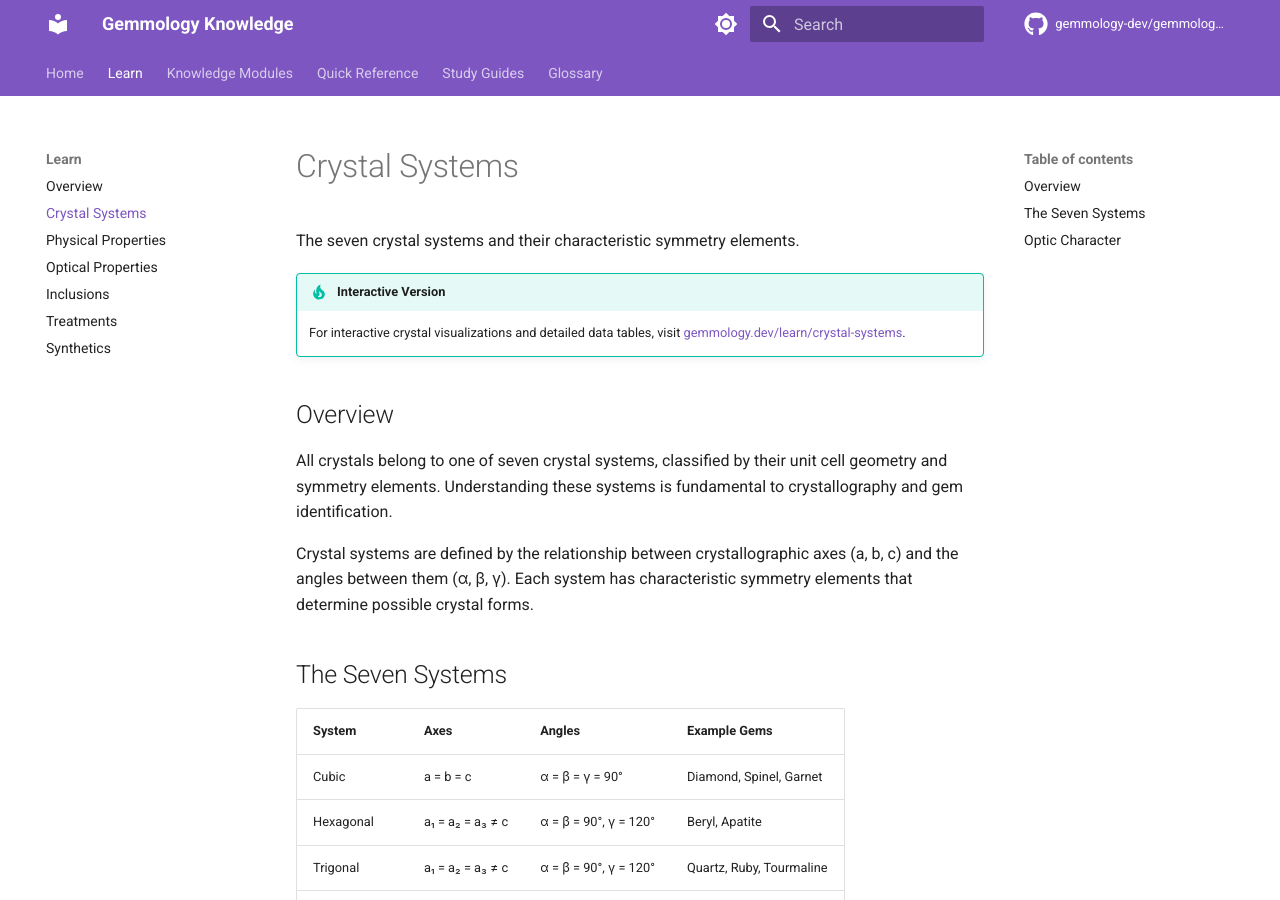
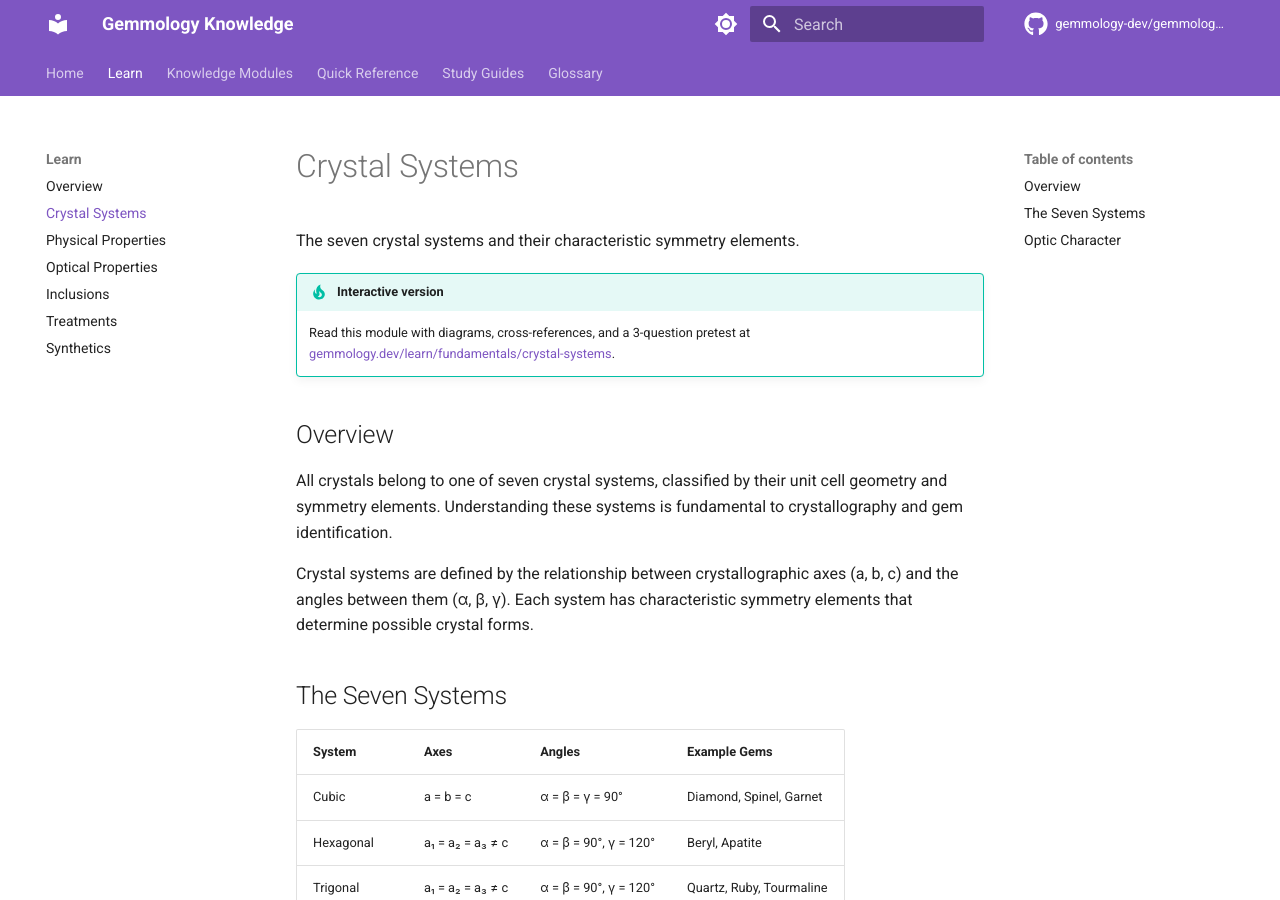
Before and after one commit to gemmology-dev/gemmology-knowledge, an MkDocs documentation site: the page built from docs/learn/crystal-systems.md, in a window 1280 px wide and 900 px high. Built offline with MkDocs 1.6.1 and Material for MkDocs 9.7.7, drawn with Linux system fonts in a browser that asks for light colours; comment, search, counter and statistics services are not loaded.

Commit message:
docs(learn): add interactive-companion links to module pages (#17)
Update the six top-level module pages with reciprocity admonitions
pointing to the matching interactive pages on gemmology.dev, including
the correct category path segments (fundamentals/ or identification/)
and the standard tip-block wording with pretest callout.

```diff
--- a/docs/learn/crystal-systems.md
+++ b/docs/learn/crystal-systems.md
@@ -2,8 +2,9 @@
 
 The seven crystal systems and their characteristic symmetry elements.
 
-!!! tip "Interactive Version"
-    For interactive crystal visualizations and detailed data tables, visit [gemmology.dev/learn/crystal-systems](https://gemmology.dev/learn/crystal-systems).
+!!! tip "Interactive version"
+    Read this module with diagrams, cross-references, and a 3-question pretest at
+    [gemmology.dev/learn/fundamentals/crystal-systems](https://gemmology.dev/learn/fundamentals/crystal-systems/).
 
 ## Overview
 
```
Also changed, not shown: docs/learn/inclusions.md (+3 -2 lines), docs/learn/optical-properties.md (+3 -2 lines), docs/learn/physical-properties.md (+3 -2 lines), docs/learn/synthetics.md (+3 -2 lines), docs/learn/treatments.md (+3 -2 lines).
